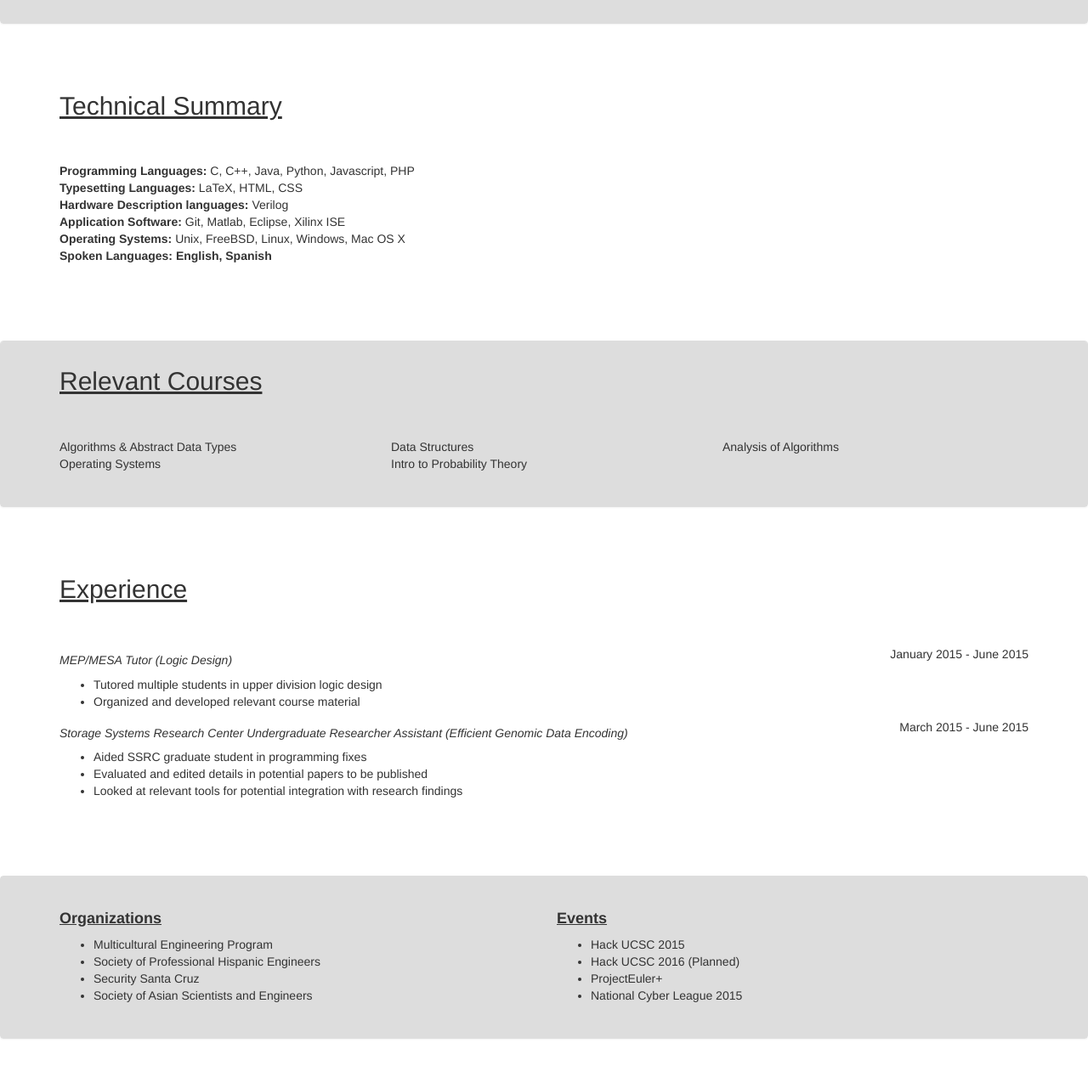
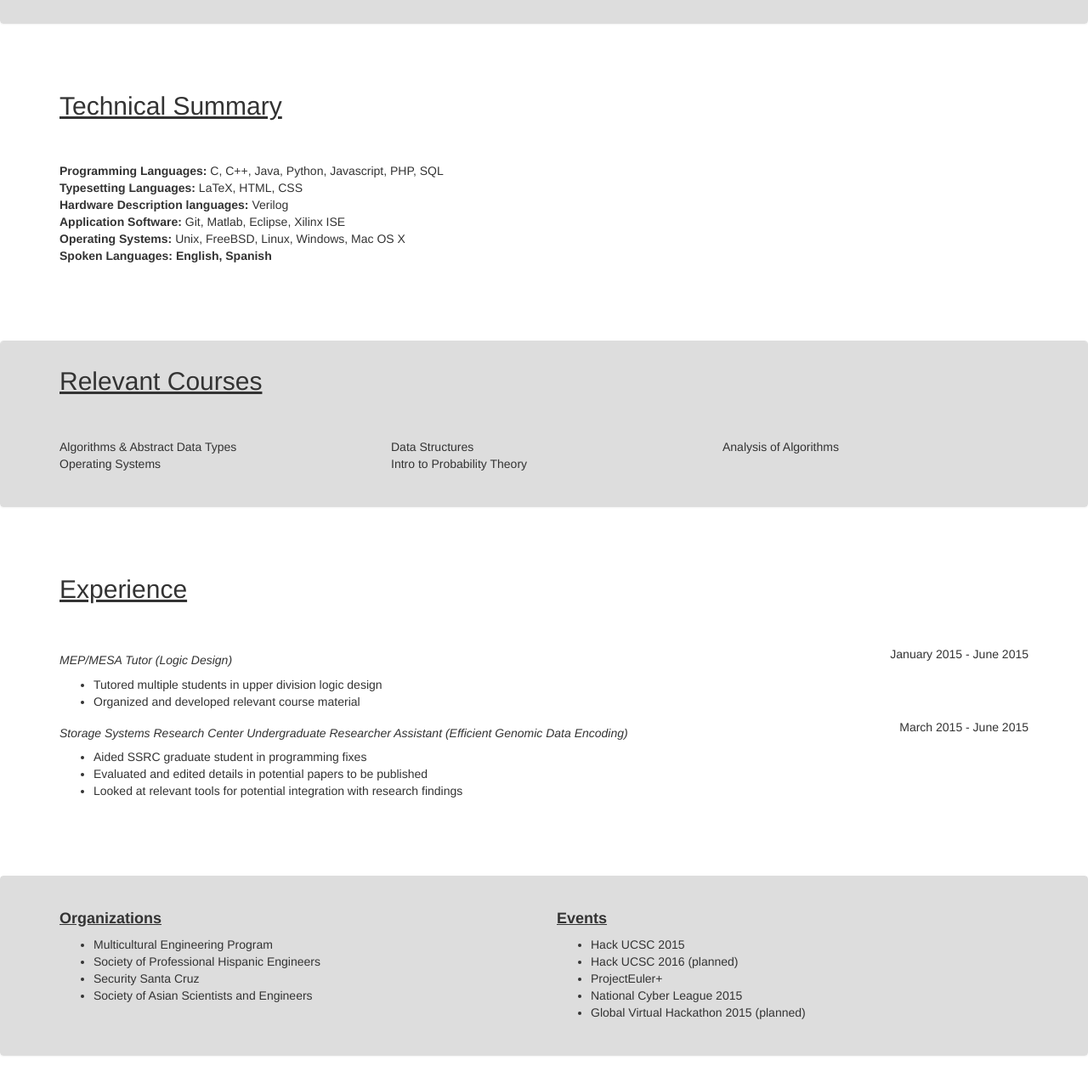
Before and after one commit to DavidDDavidson/UCSC-Personal-Website, a plain HTML site: page Code/resume.html in a window 1280 px wide. Shown: the part 275-1556 px from the top of the page at 85% size. Drawn offline with nearby package versions, Linux system fonts and the light colour scheme.

Commit message:
Updated Resume

```diff
--- a/Code/resume.html
+++ b/Code/resume.html
@@ -75,7 +75,7 @@
             <div class="row">
               <div class = "col-md-12 col-sm-12 col-xs-12">
                 <p align="left">
-                  <b>Programming Languages:</b> C, C++, Java, Python, Javascript, PHP<br>
+                  <b>Programming Languages:</b> C, C++, Java, Python, Javascript, PHP, SQL<br>
                   <b>Typesetting Languages:</b> LaTeX, HTML, CSS<br>
                   <b>Hardware Description languages:</b> Verilog<br>
                   <b>Application Software:</b> Git, Matlab, Eclipse, Xilinx ISE<br>
@@ -203,9 +203,10 @@
                 <h4><b><u>Events</u></b></h4>
                 <ul>
                   <li>Hack UCSC 2015</li>
-                  <li>Hack UCSC 2016 (Planned)</li>
+                  <li>Hack UCSC 2016 (planned)</li>
                   <li>ProjectEuler+</li>
                   <li>National Cyber League 2015</li>
+                  <li>Global Virtual Hackathon 2015 (planned)</li>
                 </ul>
               </div>
             </div>
```
